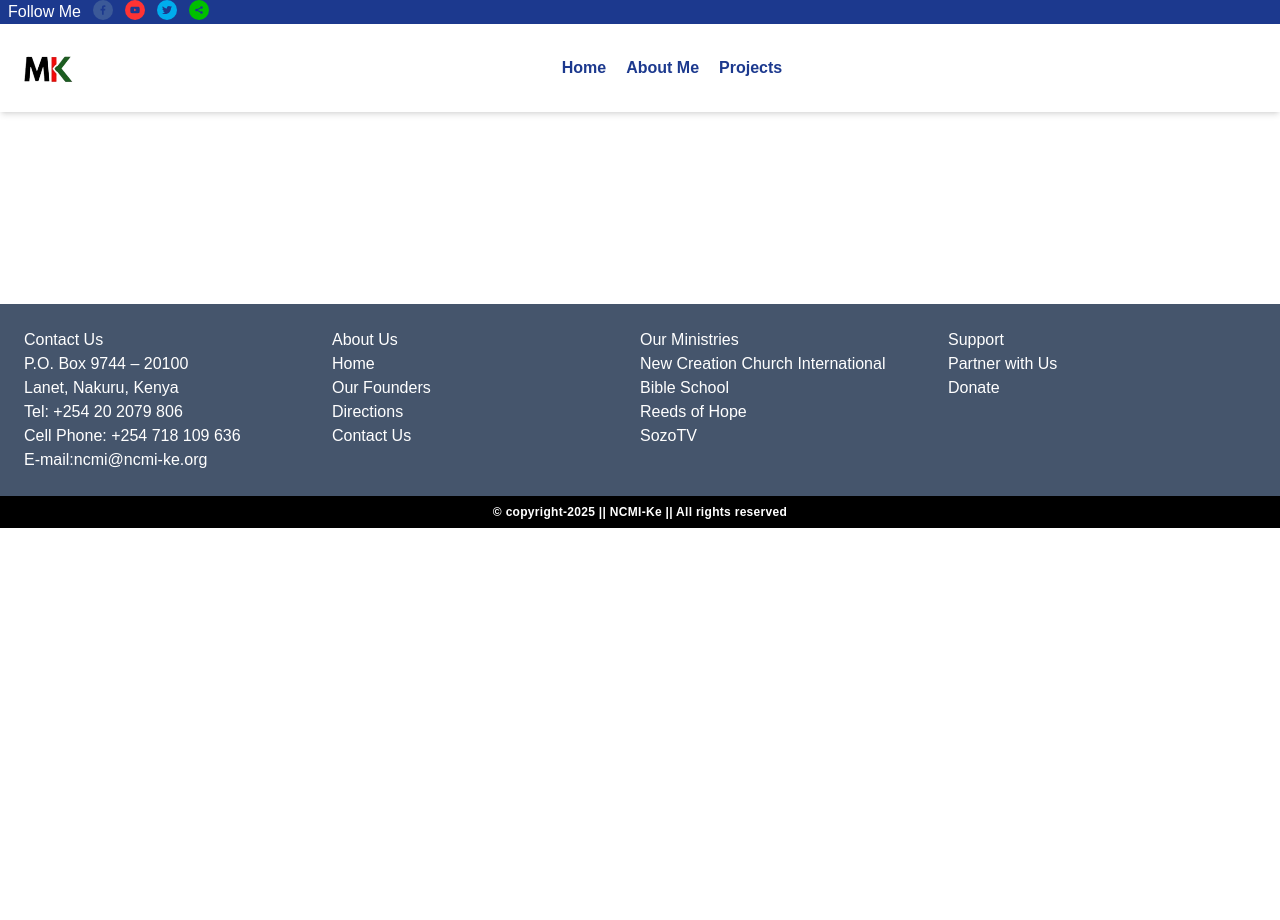
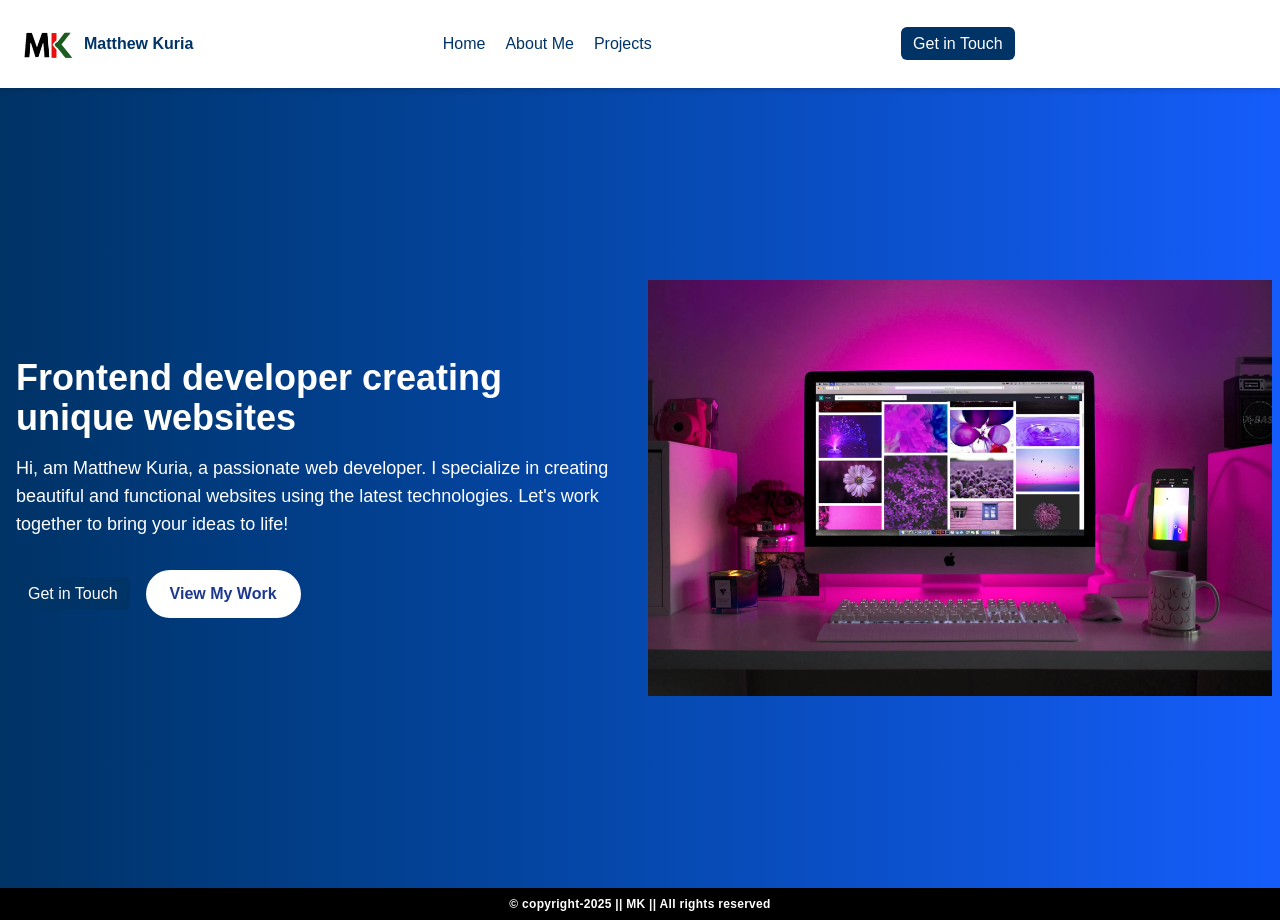
Before and after one commit to matthewkuria/myportifolio, a Next.js app: page / in a window 1280 px wide. Before the commit the page ends 800 px from the top, so only its background shows below. Built offline with nearby package versions, Linux system fonts and the light colour scheme.

Commit message:
Set the hero setcion

```diff
--- a/app/components/Footer.tsx
+++ b/app/components/Footer.tsx
@@ -3,37 +3,9 @@ import Link from "next/link";
 export default function Footer() {
     return (
         <footer className="footer bg-slate-600 text-white text-base ">
-            <div className="flex flex-col md:flex md:flex-row mx-auto md:justify-between p-6">
-                <div className="contact flex flex-col w-full md:w-1/4">
-                    <p className="footer-title">Contact Us</p>
-                    <p>P.O. Box 9744 – 20100</p>
-                    <p>Lanet, Nakuru, Kenya</p>
-                    <p>Tel: +254 20 2079 806</p>
-                    <p>Cell Phone: +254 718 109 636</p>
-                    <p>E-mail:ncmi@ncmi-ke.org</p>
-                </div>
-                <div className="about-us flex flex-col w-full md:w-1/4">
-                    <p className="footer-title">About Us</p>
-                    <Link href="/">Home</Link>
-                    <Link href="about-us">Our Founders</Link>
-                    <Link href="https://maps.app.goo.gl/4wsg1azP58xCz4G8A">Directions</Link>
-                    <Link href="contacts">Contact Us</Link>
-                </div>
-                <div className="ministries flex flex-col  w-full md:w-1/4">
-                    <p className="footer-title">Our Ministries</p>
-                    <Link href="/ncci">New Creation Church International</Link>
-                    <Link href="/bible-school">Bible School</Link>
-                    <Link href="/reed-of-hope">Reeds of Hope</Link>
-                    <Link href="/sozotv">SozoTV</Link>
-                </div>
-                <div className="support flex flex-col  w-full md:w-1/4">
-                    <p className="footer-title">Support</p>
-                    <Link href="">Partner with Us</Link>
-                    <Link href="/support">Donate</Link>
-                </div>
-            </div>
+
             <div className="copyright text-xs font-semibold flex justify-center bg-black py-2">
-                <p className="tracking-wide">&copy; copyright-{new Date().getFullYear()} || NCMI-Ke || All rights reserved</p>
+                <p className="tracking-wide">&copy; copyright-{new Date().getFullYear()} || MK || All rights reserved</p>
             </div>
         </footer>
     )
--- /dev/null
+++ b/app/components/GetInTouchButton.tsx
@@ -0,0 +1,12 @@
+import Link from 'next/link'
+import React from 'react'
+
+const GetInTouchButton = () => {
+  return (
+    <div className="">
+          <Link href="#" className="bg-secondary px-3 py-2 rounded-md text-background hover:text-secondary hover:bg-background hover:outline-2">Get in Touch</Link>
+    </div>
+  )
+}
+
+export default GetInTouchButton
--- a/app/components/HamburgerMenu.tsx
+++ b/app/components/HamburgerMenu.tsx
@@ -55,24 +55,16 @@ export default function HamburgerMenu() {
           <Link onClick={closeMenu} href="/" className="block px-3 py-2 rounded-md text-base font-medium hover:bg-gray-700">
             Home
           </Link>
-          <Link onClick={closeMenu} href="/about-us" className="block px-3 py-2 rounded-md text-base font-medium hover:bg-gray-700">
-            About Us
+          <Link onClick={closeMenu} href="/about-me" className="block px-3 py-2 rounded-md text-base font-medium hover:bg-gray-700">
+            About Me
           </Link>
-          <Link onClick={closeMenu} href="/ministries" className="block px-3 py-2 rounded-md text-base font-medium hover:bg-gray-700">
-            Ministries
+          <Link onClick={closeMenu} href="/projects" className="block px-3 py-2 rounded-md text-base font-medium hover:bg-gray-700">
+            Projects
           </Link>
-          <Link onClick={closeMenu} href="/media" className="block px-3 py-2 rounded-md text-base font-medium hover:bg-gray-700">
-            Media
+          <Link onClick={closeMenu} href="#" className="block px-3 py-2 rounded-md text-base font-medium hover:bg-gray-700">
+            Contact Me
           </Link>
-          <Link onClick={closeMenu} href="/events" className="block px-3 py-2 rounded-md text-base font-medium hover:bg-gray-700">
-            Events
-          </Link>
-          <Link onClick={closeMenu} href="/support" className="block px-3 py-2 rounded-md text-base font-medium hover:bg-gray-700">
-            Support or Partner
-          </Link>
-          <Link onClick={closeMenu} href="/contacts" className="block px-3 py-2 rounded-md text-base font-medium hover:bg-gray-700">
-            Contact Us
-          </Link>
+
         </div>
       </div>
     </div>
--- a/app/components/Header.tsx
+++ b/app/components/Header.tsx
@@ -1,18 +1,20 @@
 "use client";
-import Socials from "./Socials";
 import Navlinks from "./Navlinks";
 import Navlogo from "./Navlogo";
 import HamburgerMenu from "./HamburgerMenu";
 import React from "react";
+import GetInTouchButton from "./GetInTouchButton";
 
 export default function Header() {
 
     return (
         <>
-            <Socials />
             <nav className=" relative py-2 px-4 flex items-center justify-between shadow-md ">
                 <Navlogo />
                 <Navlinks />
+                <div className="hidden md:block">
+                    <GetInTouchButton />
+                </div>
                 <HamburgerMenu  />
             </nav>
         </>
--- /dev/null
+++ b/app/components/HeroSection.tsx
@@ -0,0 +1,28 @@
+import React from 'react'
+import GetInTouchButton from './GetInTouchButton'
+import Link from 'next/link'
+
+const HeroSection = () => {
+  return (
+      <section className="flex flex-col md:flex lg:flex-row items-center justify-center h-screen bg-gradient-to-r from-secondary to-blue-600 text-white">
+            <div className="hero flex flex-col w-full md:max-w-1/2 px-4">
+                <h1 className="text-3xl md:text-4xl font-bold mb-4">Frontend developer creating unique websites</h1>
+              <p className="text-lg mb-8">Hi, am Matthew Kuria, a passionate web developer.
+                I specialize in creating beautiful and functional websites using the latest technologies.
+                Let's work together to bring your ideas to life!
+                </p>
+              <div className="flex gap-4 items-center">
+                  <GetInTouchButton />
+                  <Link href="#projects" className="bg-white text-blue-900 px-6 py-3 rounded-full font-semibold hover:bg-secondary hover:text-white transition duration-300">
+                      View My Work
+                  </Link>
+                </div>
+          </div>
+          <div className="hidden md:block w-full md:max-w-1/2 p-2">
+            <img src="/tech_bg.webp" alt="Hero Image" className="w-[650px] h-full" />
+          </div>
+    </section>
+  )
+}
+
+export default HeroSection
--- a/app/components/Navlinks.tsx
+++ b/app/components/Navlinks.tsx
@@ -2,7 +2,7 @@ import Link from "next/link";
 
 export default function Navlinks() {
     return (
-        <ul className="md:flex justify-between font-bold text-blue-900  gap-5 hidden">
+        <ul className="md:flex justify-between  text-secondary  gap-5 hidden">
             <li className="hover:text-yellow-400 py-6 active"><Link href="/">Home</Link></li>
             <li className="hover:text-yellow-400 py-6"><Link href="/about-us">About Me</Link></li>
             <li className="hover:text-yellow-400 py-6"><Link href="/projects">Projects</Link></li>
--- a/app/components/Navlogo.tsx
+++ b/app/components/Navlogo.tsx
@@ -3,8 +3,11 @@ import Link from "next/link"
 import mkLogo from "../../public/mkLogo.png"
 export default function Navlogo() {
     return (
-            <div className="">
-               <Link href="/"> <Image src={mkLogo} alt="Matthew Kuria logo" width={50} height={50} className="w-16 h-16"/></Link>
-            </div>
+        <div className="">
+            <Link href="/" className="flex items-center gap-1">
+                <Image src={mkLogo} alt="Matthew Kuria logo" width={50} height={50} className="w-16 h-16" />
+                <p className="font-bold text-secondary">Matthew Kuria</p>
+            </Link>
+        </div>
     )
 }
--- a/app/globals.css
+++ b/app/globals.css
@@ -3,13 +3,15 @@
 :root {
   --background: #ffffff;
   --foreground: #171717;
+
 }
 
 @theme inline {
   --color-background: var(--background);
   --color-foreground: var(--foreground);
-  --font-sans: var(--font-geist-sans);
-  --font-mono: var(--font-geist-mono);
+  --color-secondary: #003366;
+
+
 }
 
 body {
--- a/app/page.tsx
+++ b/app/page.tsx
@@ -1,8 +1,9 @@
+import HeroSection from "./components/HeroSection";
 
 export default function Home() {
   return (
-    <main className="flex flex-col items-center justify-between p-24">
-
+    <main className="flex flex-col w-full min-h-screen">
+        <HeroSection />
     </main>
   );
 }
```
